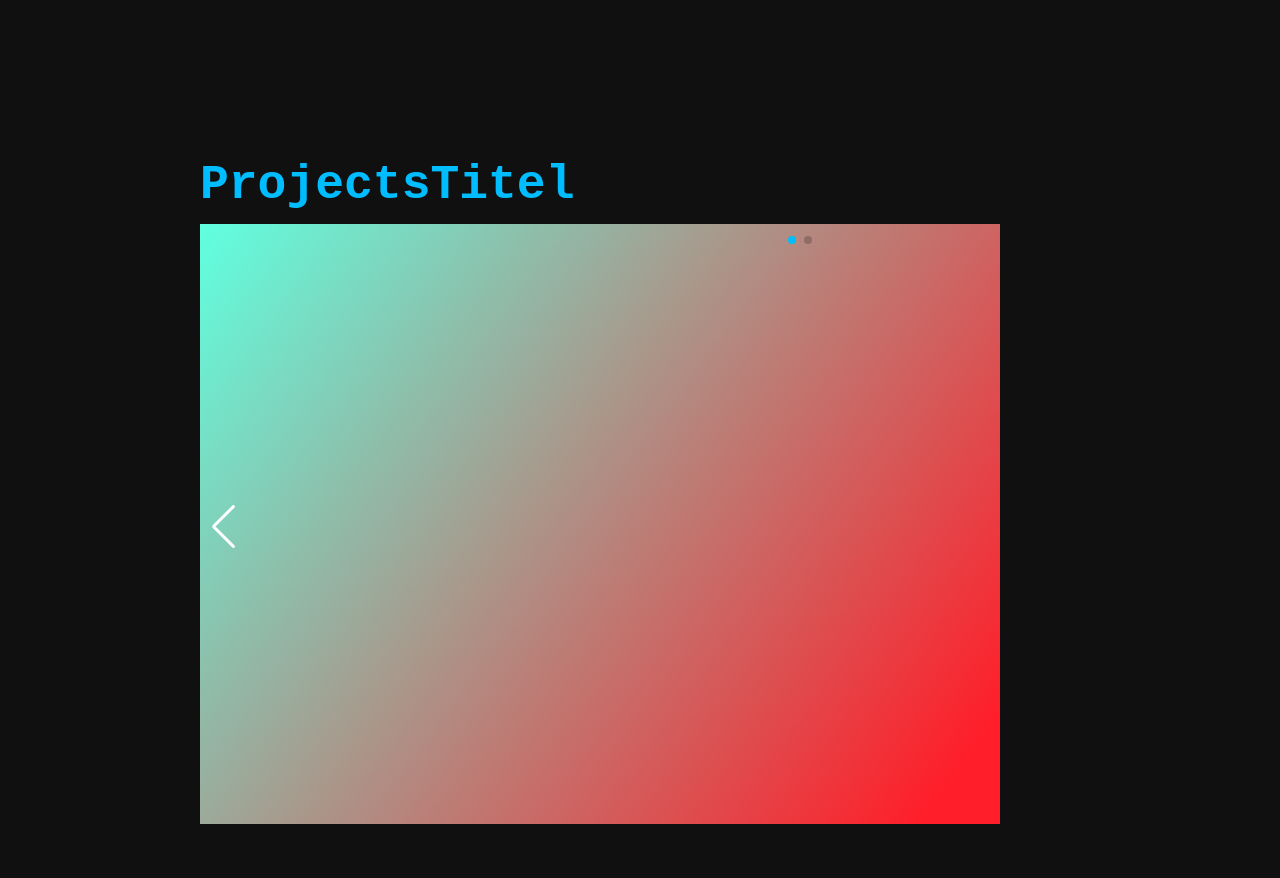
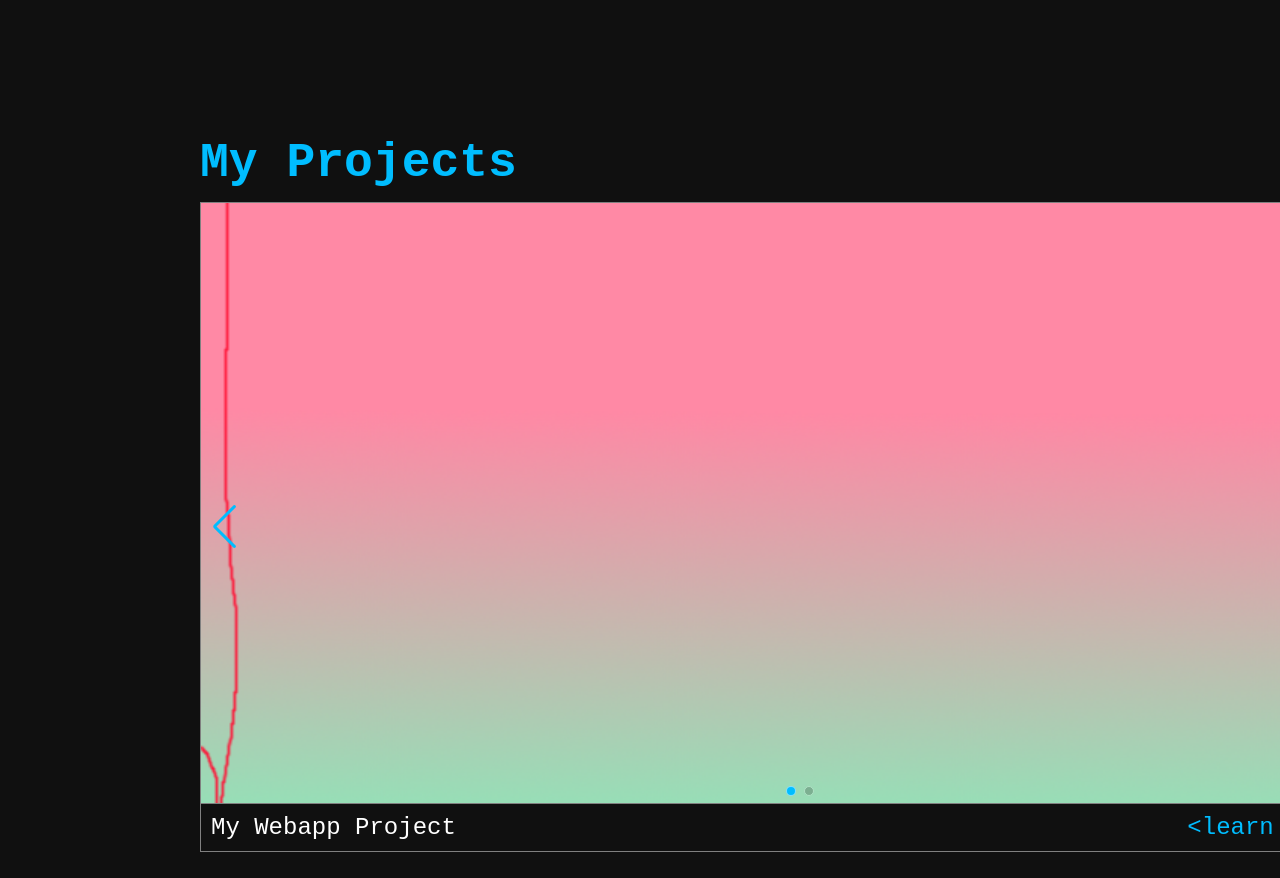
Before and after one commit to nikschadowsky/Webapp, a Vue app: page / in a window 1280 px wide. Shown: the part 760-1638 px from the top of the page. Built offline with nearby package versions, Linux system fonts and the light colour scheme; a web font is replaced by a local one.

Commit message:
gallery refactoring

```diff
--- a/src/components/gallery/Gallery.vue
+++ b/src/components/gallery/Gallery.vue
@@ -2,7 +2,7 @@
 import GalleryItem from "../gallery/GalleryItem.vue";
 
 import { Swiper, SwiperSlide } from 'swiper/vue';
-import {Navigation, Pagination} from "swiper";
+import { Navigation, Pagination } from "swiper";
 
 import 'swiper/swiper-bundle.css';
 
@@ -12,6 +12,12 @@ export default {
     data() {
         return {
             currentProject: 0,
+
+            Item: {
+                path: String,
+                description: String,
+                href: String
+            }
         }
 
     },
@@ -20,12 +26,10 @@ export default {
     props: {
 
         items: {
-            type: Array, required: true
-        },
+            type: Array, required: false
+        }
 
-        descriptions:{
-            type: Array, required: true
-        }
+
 
     },
     components: {
@@ -39,10 +43,10 @@ export default {
 
     }, setup() {
 
-        return{
+        return {
 
 
-            modules:[ Navigation,Pagination],
+            modules: [Navigation, Pagination],
         }
     },
 
@@ -52,18 +56,111 @@ export default {
 
 <template>
 
-    <Swiper :modules="modules" :slides-per-view="1" :pagination="{ clickable: true }"  :navigation="{}" loop>
+    <Swiper :modules="modules" :slides-per-view="1" :pagination="{ clickable: true }" :navigation="{}" loop
+        :allow-touch-move="false">
 
-        <SwiperSlide v-for="n in items.length " ><img :src="items[n-1]" :alt="descriptions[n-1]"></SwiperSlide>
+        <SwiperSlide v-for="n in items.length">
+
+
+            <img class="image" :src="items[n - 1].path" :alt="items[n - 1].description" draggable="false">
+
+
+            <div class="current-project-desc">
+                My Webapp Project <a :href="items[n - 1].href" target="_blank" rel="noopener noreferrer"
+                    draggable="false" class="learn-more-ref">&lt;learn more/&gt;</a>
+            </div>
+
+        </SwiperSlide>
 
 
     </Swiper>
 
+
 </template>
 
 <style>
+.current-project-desc {
+    display: flex;
 
-.swiper-button-next, .swiper-button-prev{
-    color: white;
+    padding: 10px;
+    border-top: 1px solid gray;
 }
+
+.learn-more-ref {
+    margin-left: auto;
+    color: var(--accent-color);
+    text-decoration: none;
+    cursor: pointer;
+    transition: var(--default-hover-transition);
+
+}.learn-more-ref:hover{
+    color: var(--default-hover);
+}
+.learn-more-ref::after{
+    content: "_";
+    opacity: 0;
+}
+.learn-more-ref:hover::after{
+    color: var(--default-hover);
+    opacity: 100%;
+    animation: var(--blink-animation);
+}
+
+.image {
+    display: block;
+    max-width: var(--max-galery-width);
+    width: 100%;
+
+    height: var(--max-galery-height);
+    object-fit: cover;
+    object-position: 0 50%;
+
+
+}
+
+/** overwriting default swiper behaviour  */
+.swiper-button-next,
+.swiper-button-prev {
+    transition: var(--default-hover-transition);
+}
+
+.swiper-button-next:hover,
+.swiper-button-prev:hover {
+    color: var(--swiper-theme-color-hover);
+
+}
+
+.swiper-pagination-bullet {
+    pointer-events: initial;
+    transition: background 0.3s ease;
+
+    margin-top: auto !important;
+    margin-bottom: 45px !important;
+    border: 1px solid white;
+    border-radius: 10px;
+
+}
+
+.swiper-pagination-bullet-active {
+
+    border-color: #ffffff80;
+    /*border-color: rgb(182, 182, 182);*/
+
+}
+
+.swiper-pagination-bullet:hover:not(.swiper-pagination-bullet-active) {
+    background: var(--swiper-theme-color-hover);
+}
+
+.swiper-pagination {
+    pointer-events: none;
+
+    display: flex;
+    justify-content: center;
+}
+
+.swiper {
+    border: 1px solid grey;
+}
+
 </style>
--- a/src/components/section/Projects.vue
+++ b/src/components/section/Projects.vue
@@ -18,10 +18,21 @@ export default {
 <template>
     <div class="projects">
         <HeaderSection>
-            ProjectsTitel
+            My Projects
         </HeaderSection>
         <MainSection>
-            <Gallery :items="['src/projects_test.png','src/projects_test_2.png']" :descriptions="['Test1', 'Test2']">
+            <Gallery :items="[
+
+                {
+                    path:'src/projects_test_2.png',
+                    description:'This is my Project, where I develope this Website',
+                    href:'https://github.com/nikschadowsky/webapp'
+                },{
+                    path:'src/webapp_project.png',
+                    description:'This is my Project, where I develope this Website',
+                    href:'https://github.com/nikschadowsky/webapp'
+                }
+            ]">
             </Gallery>
         </MainSection>
     </div>
```
